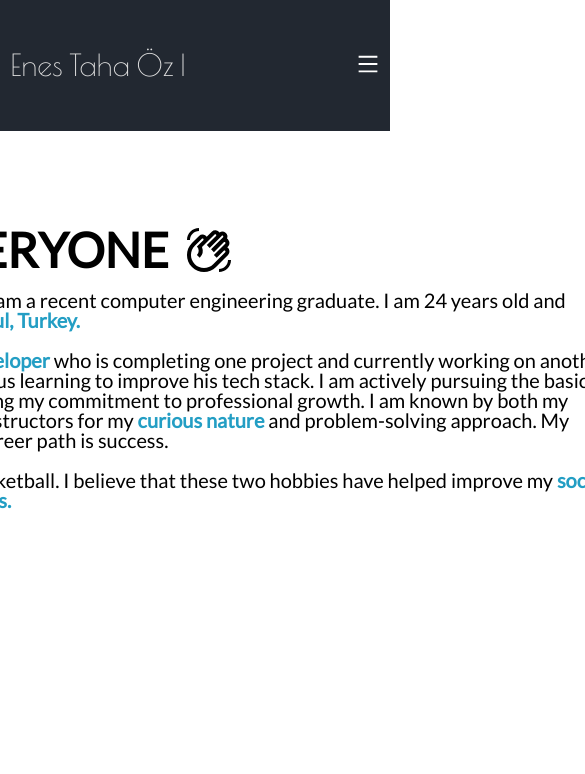
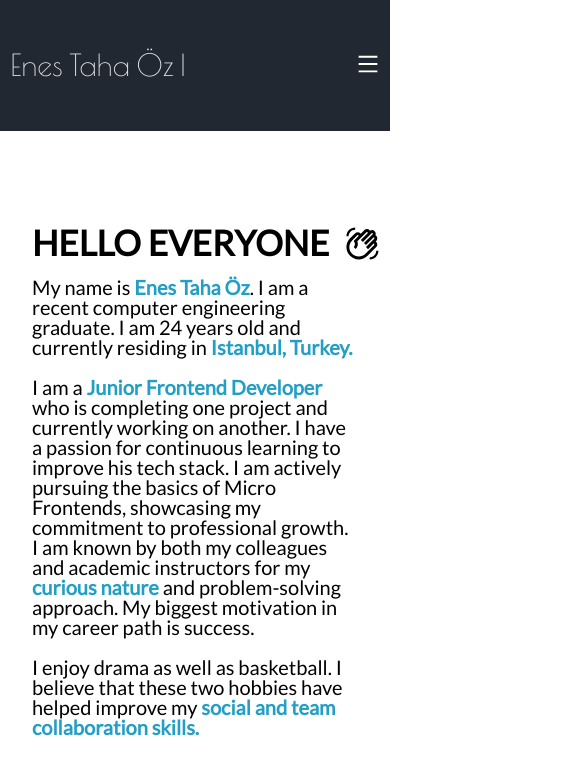
Before and after one commit to enesthz/personal-website, a Next.js app: page /about in a window 390 px wide. Shown: the top 774 px of the page, 585 px wide, since content can reach past the window. Built offline with nearby package versions, Linux system fonts and the light colour scheme.

Commit message:
finished responsive design based on contents' layout

```diff
--- a/src/css_files/about_page/aboutPage.module.css
+++ b/src/css_files/about_page/aboutPage.module.css
@@ -10,6 +10,7 @@
     flex-direction: column;
     align-items: center;
     margin-top: 5.9375rem;
+    width: 100vw;
 }
 
 .aboutPage div{
@@ -31,9 +32,28 @@
     animation: aboutPageOpacity 2s ease-in-out 1 normal;
     animation-delay: 1s;
     animation-fill-mode: forwards;
+    margin: 0px 2rem 2rem;
 }
 
 .aboutPageDescription span{
     font-weight: bold;
     color: #239ec4
 }
+
+@media screen and (max-width:968px){
+    .aboutPageDescription{
+        width: fit-content;
+    }
+
+    .aboutPage div{
+        font-size: 2.18rem;
+        width: max-content;
+        margin: 0px auto 0px 2rem;
+    }
+}
+
+@media screen and (max-width:375px){
+    .aboutPage div{
+        font-size: 2rem;
+    }
+}
```
